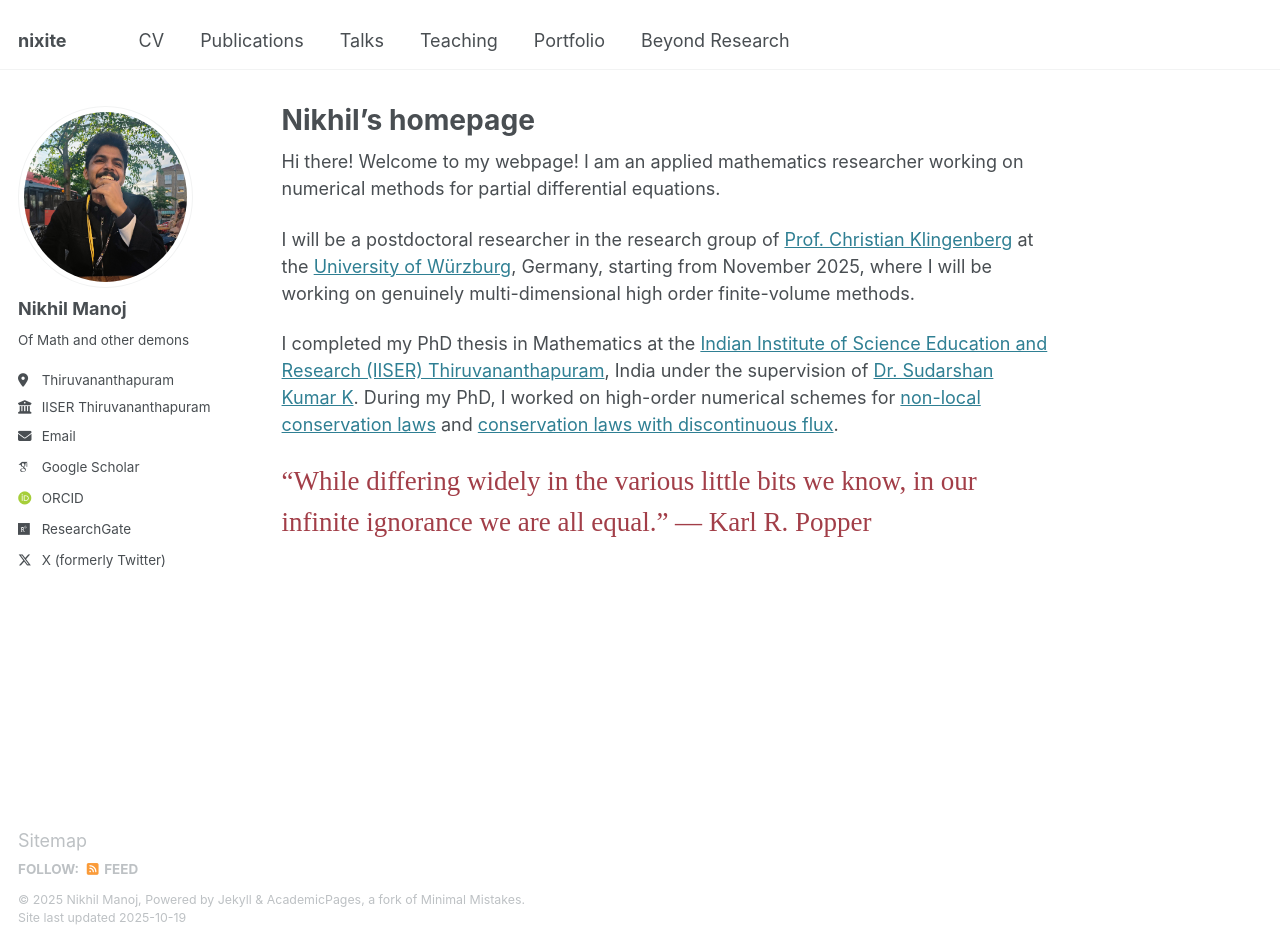
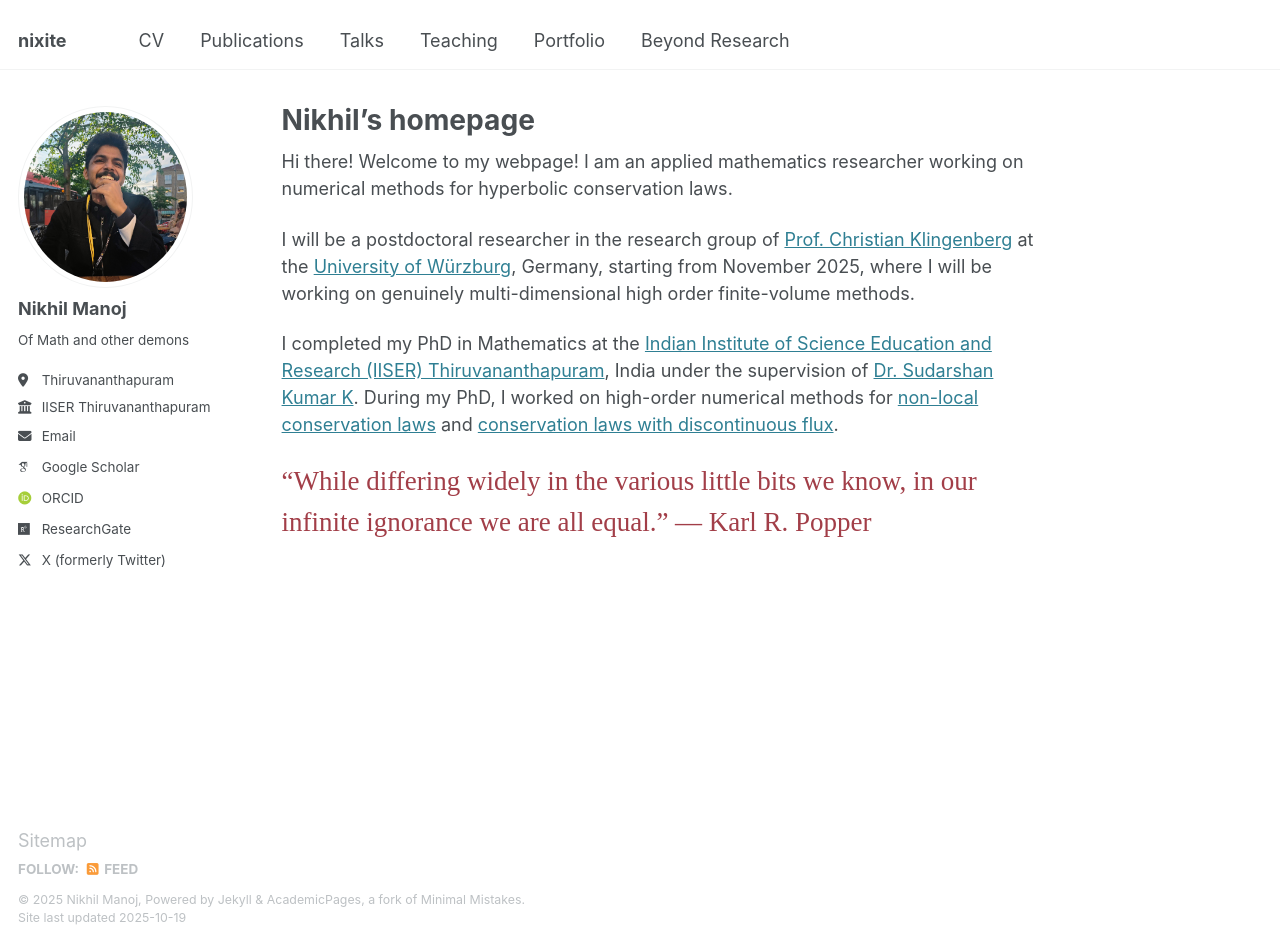
Before and after one commit to nikhil0597/nikhil0597.github.io, a Jekyll site: the page built from _pages/about.md, in a window 1280 px wide and 946 px high. Built offline with Jekyll 4.4.1, drawn with Linux system fonts in a browser that asks for light colours; some web fonts are replaced.

Commit message:
Update about.md

```diff
--- a/_pages/about.md
+++ b/_pages/about.md
@@ -8,11 +8,11 @@ redirect_from:
   - /about.html
 ---
 
-Hi there! Welcome to my webpage! I am an applied mathematics researcher working on numerical methods for partial differential equations.
+Hi there! Welcome to my webpage! I am an applied mathematics researcher working on numerical methods for hyperbolic conservation laws.
 
 I will be a postdoctoral researcher in the research group of [Prof. Christian Klingenberg](https://ifm.mathematik.uni-wuerzburg.de/~klingen/index.html) at the [University of Würzburg](https://www.uni-wuerzburg.de/en/university/), Germany, starting from November 2025, where I will be working on genuinely multi-dimensional high order finite-volume methods.
 
-I completed my PhD thesis in Mathematics at the [Indian Institute of Science Education and Research (IISER) Thiruvananthapuram](https://www.iisertvm.ac.in/), India under the supervision of [Dr. Sudarshan Kumar K](https://www.iisertvm.ac.in/faculty/sudarshan). During my PhD, I worked on high-order numerical schemes for [non-local conservation laws](https://www.esaim-m2an.org/articles/m2an/abs/2023/06/m2an230129/m2an230129.html) and [conservation laws with discontinuous flux](https://arxiv.org/abs/2501.04620).
+I completed my PhD in Mathematics at the [Indian Institute of Science Education and Research (IISER) Thiruvananthapuram](https://www.iisertvm.ac.in/), India under the supervision of [Dr. Sudarshan Kumar K](https://www.iisertvm.ac.in/faculty/sudarshan). During my PhD, I worked on high-order numerical methods for [non-local conservation laws](https://www.esaim-m2an.org/articles/m2an/abs/2023/06/m2an230129/m2an230129.html) and [conservation laws with discontinuous flux](https://arxiv.org/abs/2501.04620).
 
 
 
```
